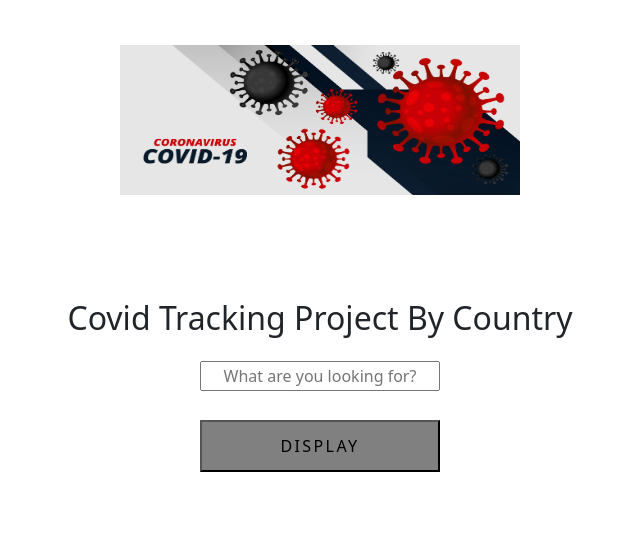
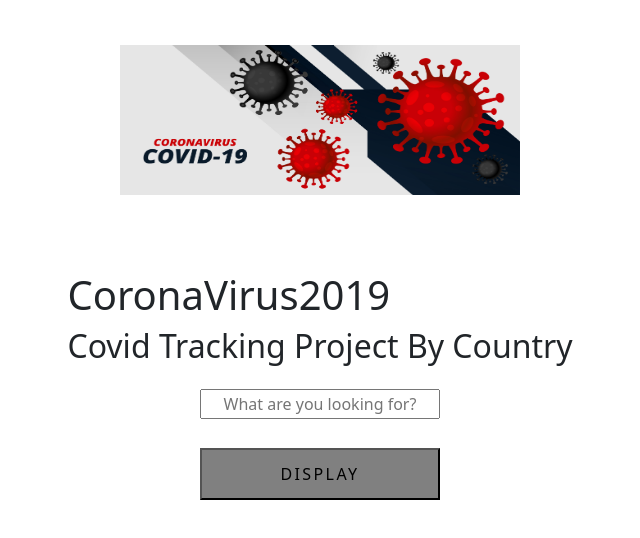
Before and after one commit to iamrakibrana/mis-assignment4, a plain HTML site: page index.html in a window 1280 px wide. Shown: the whole page, without its empty margins (320-960 px from the left). Drawn offline with nearby package versions, Linux system fonts and the light colour scheme.

Commit message:
second commit

```diff
--- a/index.html
+++ b/index.html
@@ -12,7 +12,7 @@
 </head>
 <body>
 
-
+   <h1>CoronaVirus2019</h1>
         <article>
     <h2>Covid Tracking Project By Country</h2>
 
```
